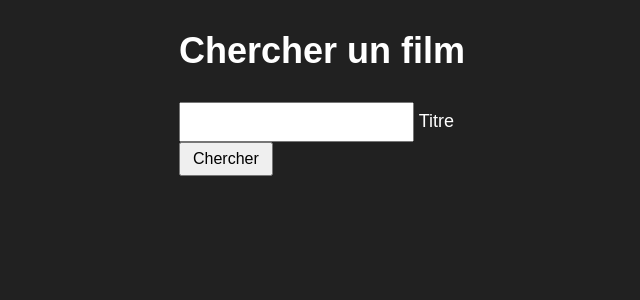
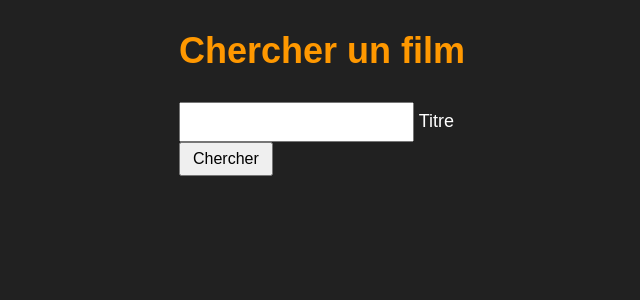
Before and after one commit to ditiz/movie-manager, a Symfony app: template templates/movie/search.html.twig in a window 1280 px wide. Shown: the part 70-370 px from the top of the page, without its empty margins (61-701 px from the left). Run offline with Twig, Linux system fonts and the light colour scheme; the template is opened without the code that fills it, so the values that code supplies are empty; style sheets or scripts are compiled from the project's sources; some libraries are stand-ins or nearby versions.

Commit message:
change color h1 h2

```diff
--- a/assets/css/app.scss
+++ b/assets/css/app.scss
@@ -31,3 +31,7 @@ a {
     width: 95%;
     font: 18px/1.5 sans-serif;
 }
+
+h1, h2 {
+    color: #ff9800;
+}
--- a/assets/css/movie-detail.scss
+++ b/assets/css/movie-detail.scss
@@ -3,8 +3,4 @@
 		display: flex;
 		justify-content: center;
 	}
-
-	h1, h2 {
-		color: #eeff41;
-	}
 }
```
